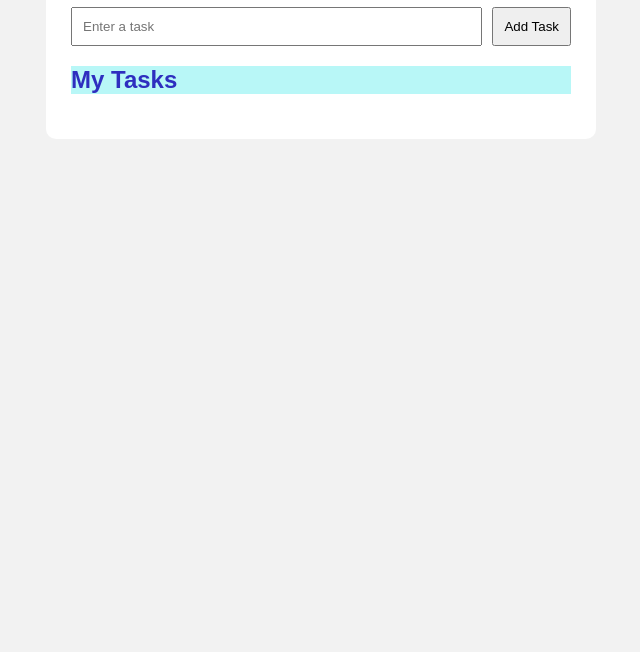
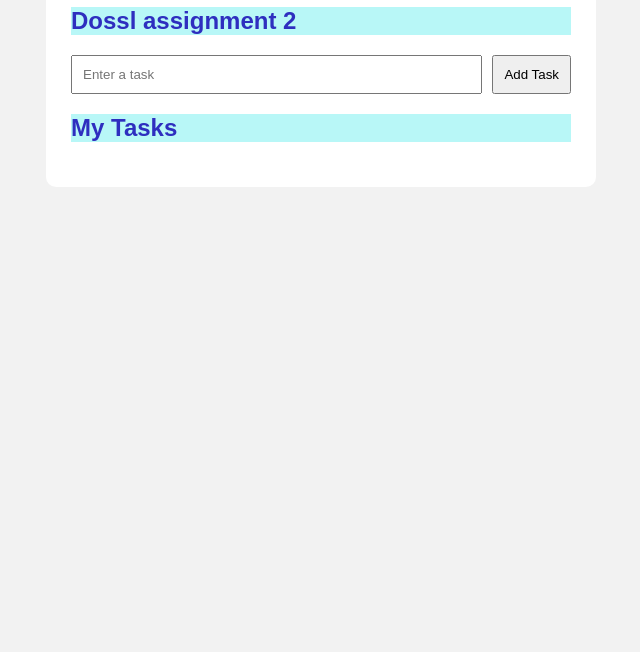
Before and after one commit to mishapictlab/student-task-manager, a plain HTML site: page index.html in a window 1280 px wide. Shown: the part 148-800 px from the top of the page, without its empty margins (319-959 px from the left). Drawn offline with Linux system fonts and the light colour scheme.

Commit message:
Update project

```diff
--- a/index.html
+++ b/index.html
@@ -9,6 +9,7 @@
 
     <div class="container">
         <h1>Student Task Manager</h1>
+        <h2>Dossl assignment 2</h2>
 
         <div class="input-section">
             <input type="text" id="taskInput" placeholder="Enter a task">
```
